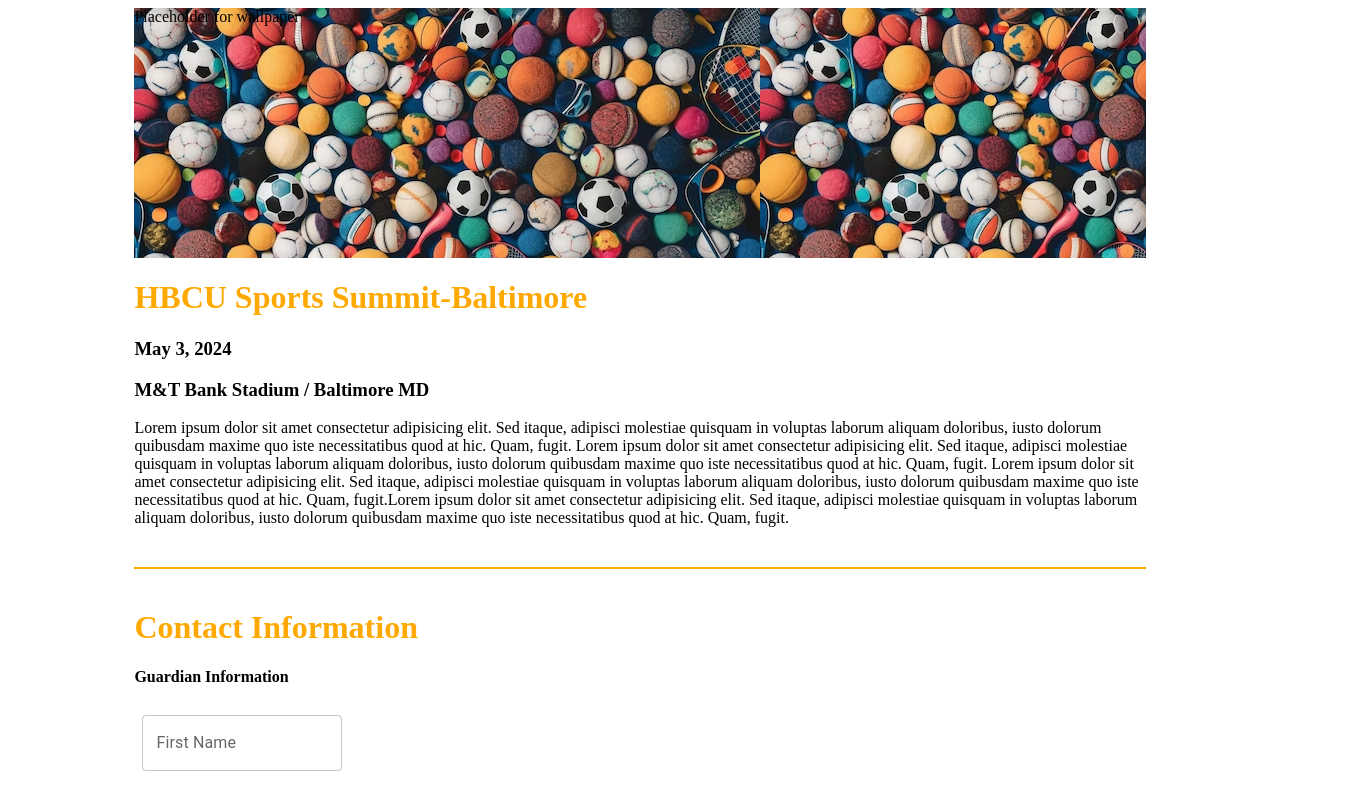
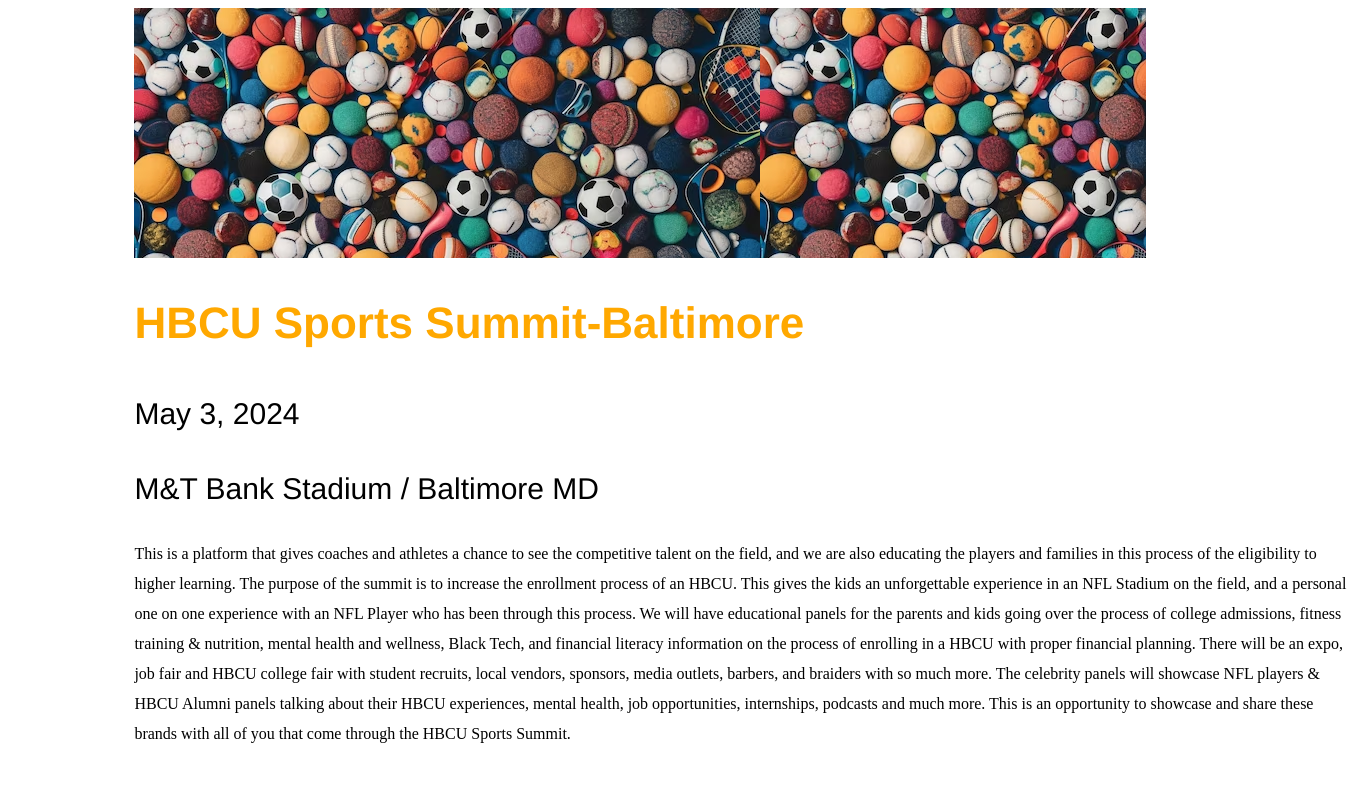
Before and after one commit to Jvictor940/hbcu-ticketing-page, a React (Create React App) app: page / in a window 1280 px wide. Shown: the top 785 px of the page, 1352 px wide, since content can reach past the window. Built offline with nearby package versions, Linux system fonts and the light colour scheme.

Commit message:
updated the css for ContactInfo page and added different words to our next buttons

```diff
--- a/src/components/registration/checkout.jsx
+++ b/src/components/registration/checkout.jsx
@@ -25,7 +25,7 @@
             <FieldEntry title='CVV' />
             <FieldEntry title='Billing Address' />
 
-            <PrevNxtButtons prevPage={generalAdmission} nxtPage={congrats} />
+            <PrevNxtButtons prevPage={generalAdmission} nxtPage={congrats} nextBtn='Place Order' />
         </div>
     )
 }
--- a/src/components/registration/contactInformation.css
+++ b/src/components/registration/contactInformation.css
@@ -21,7 +21,46 @@
 
 .title {
     color: #FFA800;
+    font-family: "Poppins-Bold", Helvetica;
+    font-size: 44px;
+    font-weight: 700;
+    left: 0;
+    letter-spacing: 0;
+    line-height: 72px;
+    position: relative;
+    top: 0;
+    width: 1037px;
+
 }
+
+.form .text-wrapper {
+    color: #000000;
+    font-family: "Poppins-Regular", Helvetica;
+    left: 0;
+    top: 0;
+}
+
+.form h2 {
+    font-size: 30px;
+    font-weight: 400;
+    letter-spacing: 0;
+    line-height: 50px;
+    position: relative;
+    white-space: nowrap;
+    /* width: 706px; */
+}
+
+.form p {
+    font-size: 16px;
+    font-weight: 400;
+    left: 0;
+    letter-spacing: 0;
+    line-height: 30px;
+    /* position: relative; */
+    top: 0;
+    width: 1218px;
+}
+
 
 .wallpaper {
     height: 250px;
--- a/src/components/registration/contactInformation.jsx
+++ b/src/components/registration/contactInformation.jsx
@@ -15,17 +15,14 @@
 
     return (
         <div>
-            <div className="wallpaper">Placeholder for wallpaper</div>
+            <div className="wallpaper"></div>
             <div className="form">
                 <h1 className="title">HBCU Sports Summit-Baltimore</h1>
-                <h3>May 3, 2024</h3>
-                <h3>M&T Bank Stadium / Baltimore MD</h3>
-                <p>Lorem ipsum dolor sit amet consectetur adipisicing elit. Sed itaque, adipisci molestiae quisquam in voluptas laborum aliquam doloribus,
-                iusto dolorum quibusdam maxime quo iste necessitatibus quod at hic. Quam, fugit. Lorem ipsum dolor sit amet consectetur adipisicing elit. Sed itaque, adipisci molestiae quisquam in voluptas laborum aliquam doloribus,
-                iusto dolorum quibusdam maxime quo iste necessitatibus quod at hic. Quam, fugit.
-                Lorem ipsum dolor sit amet consectetur adipisicing elit. Sed itaque, adipisci molestiae quisquam in voluptas laborum aliquam doloribus,
-                iusto dolorum quibusdam maxime quo iste necessitatibus quod at hic. Quam, fugit.Lorem ipsum dolor sit amet consectetur adipisicing elit. Sed itaque, adipisci molestiae quisquam in voluptas laborum aliquam doloribus,
-                iusto dolorum quibusdam maxime quo iste necessitatibus quod at hic. Quam, fugit.
+                <h2 className="text-wrapper">May 3, 2024</h2>
+                <h2 className="text-wrapper">M&T Bank Stadium / Baltimore MD</h2>
+                <p>This is a platform that gives coaches and athletes a chance to see the competitive talent on the field, and we are also educating the players and families in this process of the eligibility to higher learning. The purpose of the summit is to increase the enrollment process of an HBCU. This gives the kids an unforgettable experience in an NFL Stadium on the field, and a personal one on one experience with an NFL Player who has been through this process.
+
+                We will have educational panels for the parents and kids going over the process of college admissions, fitness training & nutrition, mental health and wellness, Black Tech, and financial literacy information on the process of enrolling in a HBCU with proper financial planning. There will be an expo, job fair and HBCU college fair with student recruits, local vendors, sponsors, media outlets, barbers, and braiders with so much more. The celebrity panels will showcase NFL players & HBCU Alumni panels talking about their HBCU experiences, mental health, job opportunities, internships, podcasts and much more. This is an opportunity to showcase and share these brands with all of you that come through the HBCU Sports Summit.
                 </p>
                 <div className="borderline"></div>
 
@@ -51,7 +48,7 @@
 
                 <ConsentRadioButtonsGroup />
 
-                <PrevNxtButtons nxtPage={athleteRegistrationPage} />
+                <PrevNxtButtons nxtPage={athleteRegistrationPage} nextBtn='Continue to Athlete Registration' />
             </div>
         </div>
     )
--- a/src/components/registration/generalAdmission.jsx
+++ b/src/components/registration/generalAdmission.jsx
@@ -20,7 +20,7 @@
 
             <h4>Ticket Options</h4>
 
-            <PrevNxtButtons prevPage={athleteRegistration} nxtPage={checkout} />
+            <PrevNxtButtons prevPage={athleteRegistration} nxtPage={checkout} nextBtn='Continue To Checkout' />
 
         </div>
     )
--- a/src/form_components/Buttons/PrevNxtButtons.jsx
+++ b/src/form_components/Buttons/PrevNxtButtons.jsx
@@ -2,12 +2,12 @@
 import Button from '@mui/material/Button';
 import Stack from '@mui/material/Stack';
 
-const PrevNxtButtons = ({ nxtPage, prevPage }) => {
+const PrevNxtButtons = ({ nxtPage, prevPage, nextBtn }) => {
   return (
     <Stack direction="row" spacing={2}>
       <Button variant="contained" onClick={prevPage}>Back</Button>
       <Button variant="contained" href="#contained-buttons" onClick={nxtPage}>
-        Next
+        {nextBtn}
       </Button>
     </Stack>
   );
```
Also changed, not shown: src/components/registration/athleteRegistration.jsx (+5 -2 lines).
